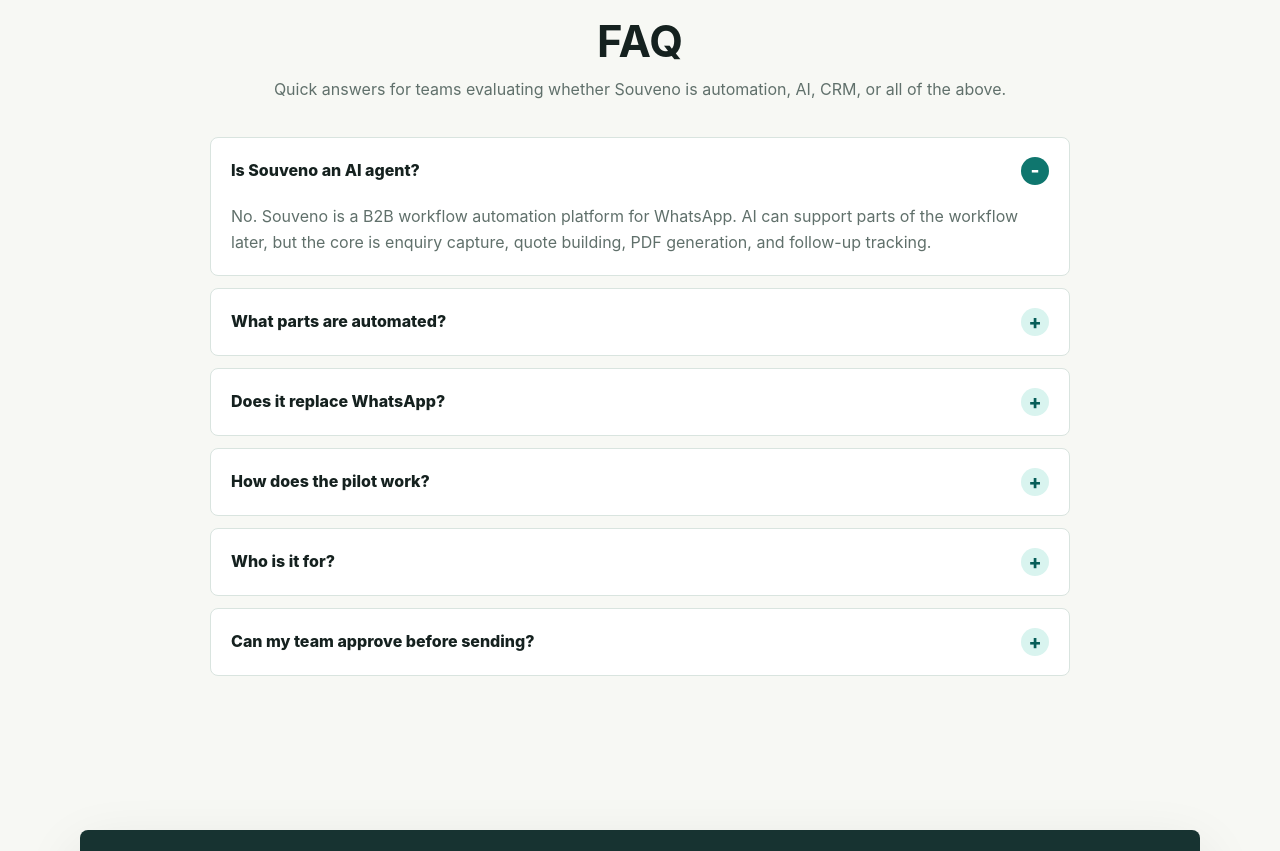
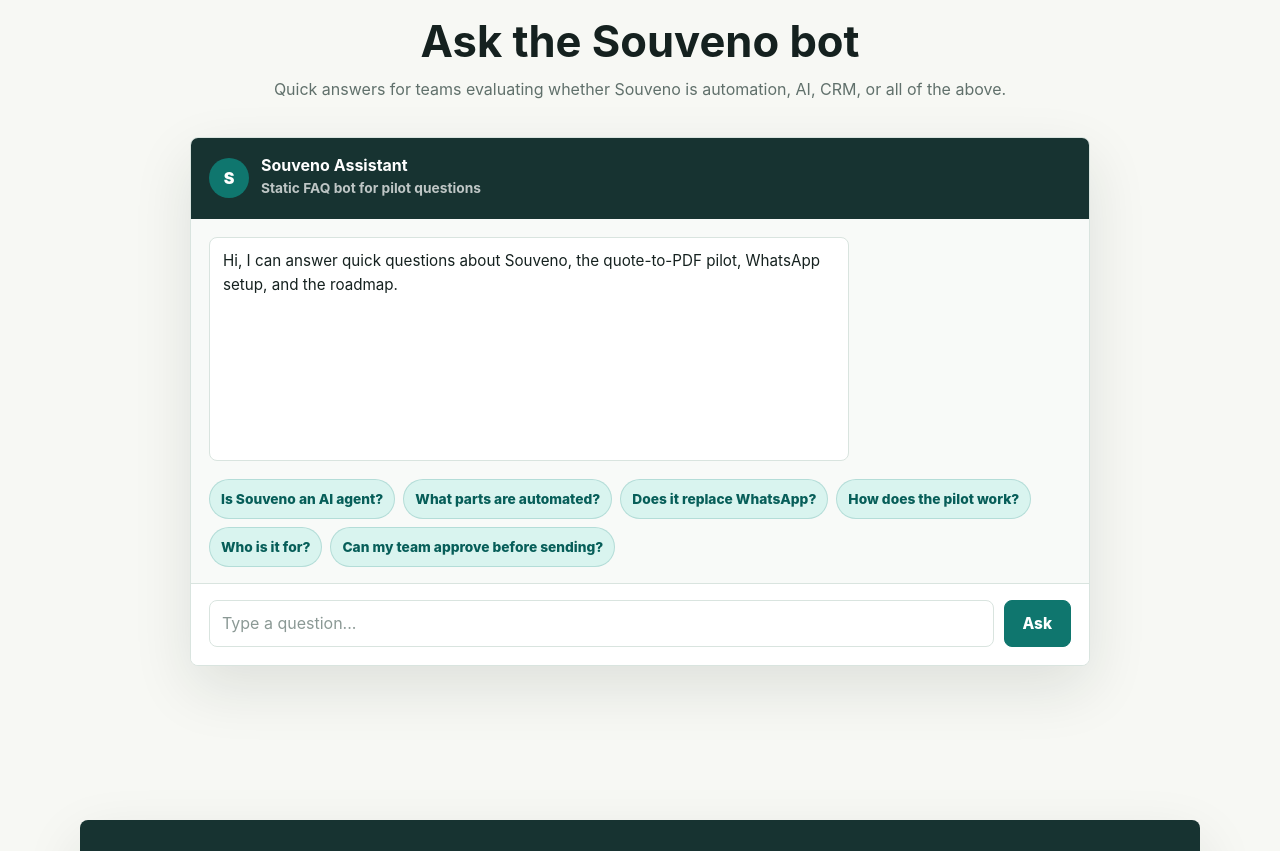
Before and after one commit to santoshdotai/souvenowebsitenew, a plain HTML site: page index.html in a window 1280 px wide. Shown: the part 6160-7011 px from the top of the page. Drawn offline with Linux system fonts and the light colour scheme.

Commit message:
Add files via upload

```diff
--- a/index.html
+++ b/index.html
@@ -539,7 +539,6 @@
     .pricing-card,
     .pilot-card,
     .story-card,
-    .faq-item,
     .flow-step {
       background: var(--surface);
       border: 1px solid var(--line);
@@ -918,68 +917,106 @@
       font-weight: 750;
     }
 
-    .faq-list {
-      display: grid;
-      gap: 12px;
-      max-width: 860px;
+    .faq-bot {
+      max-width: 900px;
       margin-inline: auto;
-    }
-
-    .faq-item {
+      background: var(--surface);
+      border: 1px solid var(--line);
+      border-radius: var(--radius);
+      box-shadow: var(--shadow);
       overflow: hidden;
     }
 
-    .faq-question {
-      width: 100%;
+    .bot-header {
       display: flex;
       align-items: center;
-      justify-content: space-between;
-      gap: 16px;
-      padding: 19px 20px;
-      color: var(--ink);
-      background: transparent;
-      border: 0;
-      text-align: left;
-      font-weight: 850;
-      cursor: pointer;
-    }
-
-    .faq-icon {
-      width: 28px;
-      height: 28px;
+      gap: 12px;
+      padding: 18px;
+      background: #173331;
+      color: #fff;
+    }
+
+    .bot-avatar {
+      width: 40px;
+      height: 40px;
       display: grid;
       place-items: center;
       flex: 0 0 auto;
+      background: var(--accent);
+      border-radius: 999px;
+      font-weight: 900;
+    }
+
+    .bot-header strong {
+      display: block;
+      line-height: 1.2;
+    }
+
+    .bot-header span {
+      color: rgba(255, 255, 255, 0.72);
+      font-size: 0.86rem;
+      font-weight: 700;
+    }
+
+    .bot-window {
+      display: grid;
+      gap: 12px;
+      min-height: 260px;
+      max-height: 390px;
+      overflow-y: auto;
+      padding: 18px;
+      background: #f8faf8;
+    }
+
+    .bot-message {
+      width: fit-content;
+      max-width: min(78%, 640px);
+      padding: 11px 13px;
+      border-radius: var(--radius);
+      font-size: 0.95rem;
+    }
+
+    .bot-message.bot {
+      background: #fff;
+      border: 1px solid var(--line);
+    }
+
+    .bot-message.user {
+      justify-self: end;
+      color: #fff;
+      background: var(--accent);
+    }
+
+    .bot-suggestions {
+      display: flex;
+      flex-wrap: wrap;
+      gap: 8px;
+      padding: 0 18px 16px;
+      background: #f8faf8;
+    }
+
+    .bot-chip {
+      padding: 8px 11px;
       color: var(--accent-dark);
       background: var(--accent-soft);
+      border: 1px solid rgba(15, 118, 110, 0.18);
       border-radius: 999px;
-      font-size: 1.2rem;
-      line-height: 1;
-    }
-
-    .faq-answer {
-      display: grid;
-      grid-template-rows: 0fr;
-      transition: grid-template-rows 200ms ease;
-    }
-
-    .faq-answer > div {
-      overflow: hidden;
-    }
-
-    .faq-answer p {
-      margin: 0;
-      padding: 0 20px 20px;
-      color: var(--muted);
-    }
-
-    .faq-item.open .faq-answer {
-      grid-template-rows: 1fr;
-    }
-
-    .faq-item.open .faq-icon {
-      color: #fff;
-      background: var(--accent);
+      font-size: 0.86rem;
+      font-weight: 800;
+      cursor: pointer;
+    }
+
+    .bot-chip:hover {
+      background: #c9eee7;
+    }
+
+    .bot-input-row {
+      display: grid;
+      grid-template-columns: 1fr auto;
+      gap: 10px;
+      padding: 16px 18px 18px;
+      border-top: 1px solid var(--line);
+      background: #fff;
     }
 
     .final-cta {
@@ -1557,46 +1594,32 @@
     <section class="section" aria-labelledby="faq-title">
       <div class="container">
         <div class="section-head center">
-          <h2 id="faq-title">FAQ</h2>
+          <h2 id="faq-title">Ask the Souveno bot</h2>
           <p>Quick answers for teams evaluating whether Souveno is automation, AI, CRM, or all of the above.</p>
         </div>
-        <div class="faq-list">
-          <article class="faq-item open">
-            <button class="faq-question" type="button" aria-expanded="true">
-              <span>Is Souveno an AI agent?</span><span class="faq-icon" aria-hidden="true">-</span>
-            </button>
-            <div class="faq-answer"><div><p>No. Souveno is a B2B workflow automation platform for WhatsApp. AI can support parts of the workflow later, but the core is enquiry capture, quote building, PDF generation, and follow-up tracking.</p></div></div>
-          </article>
-          <article class="faq-item">
-            <button class="faq-question" type="button" aria-expanded="false">
-              <span>What parts are automated?</span><span class="faq-icon" aria-hidden="true">+</span>
-            </button>
-            <div class="faq-answer"><div><p>The MVP focuses on enquiry capture, matching products from the catalog, building quotes, generating quote PDFs, and scheduling or tracking follow-ups.</p></div></div>
-          </article>
-          <article class="faq-item">
-            <button class="faq-question" type="button" aria-expanded="false">
-              <span>Does it replace WhatsApp?</span><span class="faq-icon" aria-hidden="true">+</span>
-            </button>
-            <div class="faq-answer"><div><p>No. Souveno sits on top of WhatsApp through an official API-led setup so buyers can continue messaging normally while your team gets a structured workflow layer.</p></div></div>
-          </article>
-          <article class="faq-item">
-            <button class="faq-question" type="button" aria-expanded="false">
-              <span>How does the pilot work?</span><span class="faq-icon" aria-hidden="true">+</span>
-            </button>
-            <div class="faq-answer"><div><p>We pick one live quote workflow, configure your products and quote format, test enquiry-to-PDF automation, and review results with your team before expanding.</p></div></div>
-          </article>
-          <article class="faq-item">
-            <button class="faq-question" type="button" aria-expanded="false">
-              <span>Who is it for?</span><span class="faq-icon" aria-hidden="true">+</span>
-            </button>
-            <div class="faq-answer"><div><p>Souveno is for Indian distributors, wholesalers, manufacturers, service SMEs, agencies, and consultants who handle serious business enquiries through WhatsApp.</p></div></div>
-          </article>
-          <article class="faq-item">
-            <button class="faq-question" type="button" aria-expanded="false">
-              <span>Can my team approve before sending?</span><span class="faq-icon" aria-hidden="true">+</span>
-            </button>
-            <div class="faq-answer"><div><p>Yes. The pilot is built around practical automation with human approval where needed, especially for pricing, discounts, delivery, and payment terms.</p></div></div>
-          </article>
+        <div class="faq-bot" aria-label="Souveno FAQ bot">
+          <div class="bot-header">
+            <div class="bot-avatar">S</div>
+            <div>
+              <strong>Souveno Assistant</strong>
+              <span>Static FAQ bot for pilot questions</span>
+            </div>
+          </div>
+          <div class="bot-window" id="botWindow" aria-live="polite">
+            <div class="bot-message bot">Hi, I can answer quick questions about Souveno, the quote-to-PDF pilot, WhatsApp setup, and the roadmap.</div>
+          </div>
+          <div class="bot-suggestions" aria-label="Suggested questions">
+            <button class="bot-chip" type="button" data-question="Is Souveno an AI agent?">Is Souveno an AI agent?</button>
+            <button class="bot-chip" type="button" data-question="What parts are automated?">What parts are automated?</button>
+            <button class="bot-chip" type="button" data-question="Does it replace WhatsApp?">Does it replace WhatsApp?</button>
+            <button class="bot-chip" type="button" data-question="How does the pilot work?">How does the pilot work?</button>
+            <button class="bot-chip" type="button" data-question="Who is it for?">Who is it for?</button>
+            <button class="bot-chip" type="button" data-question="Can my team approve before sending?">Can my team approve before sending?</button>
+          </div>
+          <form class="bot-input-row" id="botForm">
+            <input id="botInput" type="text" placeholder="Type a question..." autocomplete="off" />
+            <button class="btn btn-primary" type="submit">Ask</button>
+          </form>
         </div>
       </div>
     </section>
@@ -1622,23 +1645,84 @@
   </footer>
 
   <script>
-    const faqItems = document.querySelectorAll(".faq-item");
     const pilotForm = document.querySelector("#pilotForm");
     const notifyTriggers = document.querySelectorAll(".notify-trigger");
     const notifyForm = document.querySelector("#notifyForm");
     const notifyEmail = document.querySelector("#notifyEmail");
     const notifyError = document.querySelector("#notifyError");
     const notifySuccess = document.querySelector("#notifySuccess");
-
-    faqItems.forEach((item) => {
-      const button = item.querySelector(".faq-question");
-      const icon = item.querySelector(".faq-icon");
-
-      button.addEventListener("click", () => {
-        const isOpen = item.classList.toggle("open");
-        button.setAttribute("aria-expanded", String(isOpen));
-        icon.textContent = isOpen ? "-" : "+";
+    const botWindow = document.querySelector("#botWindow");
+    const botForm = document.querySelector("#botForm");
+    const botInput = document.querySelector("#botInput");
+    const botChips = document.querySelectorAll(".bot-chip");
+
+    const botAnswers = [
+      {
+        keys: ["ai", "agent", "chatbot"],
+        question: "Is Souveno an AI agent?",
+        answer: "No. Souveno is a B2B workflow automation platform for WhatsApp. AI can support parts of the workflow later, but the core is enquiry capture, quote building, PDF generation, and follow-up tracking."
+      },
+      {
+        keys: ["automated", "automation", "parts", "what"],
+        question: "What parts are automated?",
+        answer: "The MVP focuses on enquiry capture, matching products from the catalog, building quotes, generating quote PDFs, and scheduling or tracking follow-ups."
+      },
+      {
+        keys: ["replace", "whatsapp", "official api"],
+        question: "Does it replace WhatsApp?",
+        answer: "No. Souveno sits on top of WhatsApp through an official API-led setup so buyers can continue messaging normally while your team gets a structured workflow layer."
+      },
+      {
+        keys: ["pilot", "work", "how"],
+        question: "How does the pilot work?",
+        answer: "We pick one live quote workflow, configure your products and quote format, test enquiry-to-PDF automation, and review results with your team before expanding."
+      },
+      {
+        keys: ["who", "for", "distributor", "sme", "agency", "consultant"],
+        question: "Who is it for?",
+        answer: "Souveno is for Indian distributors, wholesalers, manufacturers, service SMEs, agencies, and consultants who handle serious business enquiries through WhatsApp."
+      },
+      {
+        keys: ["approve", "approval", "sending", "human"],
+        question: "Can my team approve before sending?",
+        answer: "Yes. The pilot is built around practical automation with human approval where needed, especially for pricing, discounts, delivery, and payment terms."
+      }
+    ];
+
+    function addBotMessage(text, type = "bot") {
+      const message = document.createElement("div");
+      message.className = `bot-message ${type}`;
+      message.textContent = text;
+      botWindow?.appendChild(message);
+      botWindow?.scrollTo({ top: botWindow.scrollHeight, behavior: "smooth" });
+    }
+
+    function answerBot(question) {
+      const normalized = question.toLowerCase();
+      const matched = botAnswers.find((item) =>
+        item.question.toLowerCase() === normalized ||
+        item.keys.some((key) => normalized.includes(key))
+      );
+
+      addBotMessage(question, "user");
+      addBotMessage(
+        matched?.answer ||
+          "I can help with Souveno's pilot, WhatsApp workflow, quote-to-PDF automation, approvals, and who the product is for. Try one of the suggested questions below."
+      );
+    }
+
+    botChips.forEach((chip) => {
+      chip.addEventListener("click", () => {
+        answerBot(chip.getAttribute("data-question") || chip.textContent || "");
       });
+    });
+
+    botForm?.addEventListener("submit", (event) => {
+      event.preventDefault();
+      const question = botInput?.value.trim() || "";
+      if (!question) return;
+      answerBot(question);
+      botForm.reset();
     });
 
     pilotForm?.addEventListener("submit", (event) => {
```
